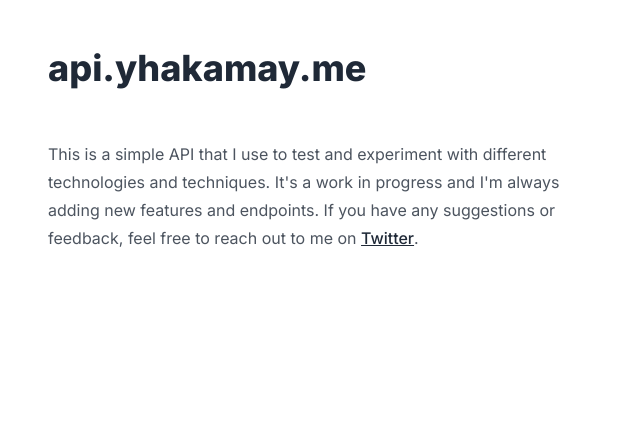
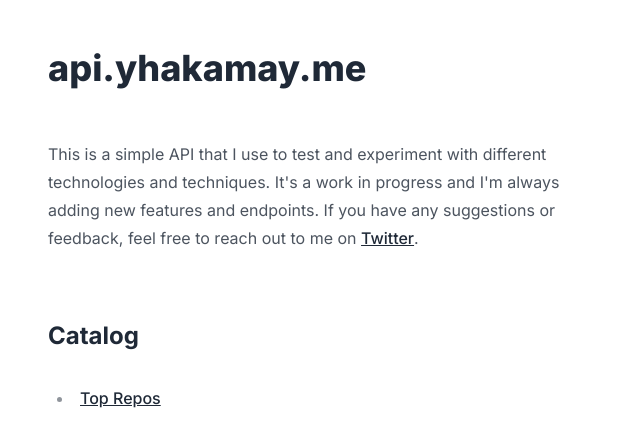
Before and after one commit to yhakamay/me-api, a Next.js app: page / in a window 1280 px wide. Shown: the top 446 px of the page, without its empty margins (0-640 px from the left). Built offline with nearby package versions, Linux system fonts and the light colour scheme.

Commit message:
add catalog to the welcome page

```diff
--- a/src/app/page.tsx
+++ b/src/app/page.tsx
@@ -1,3 +1,5 @@
+import Link from "next/link";
+
 export default function Home() {
   return (
     <main className="flex min-h-screen flex-col p-8 lg:p-12 prose">
@@ -16,6 +18,12 @@
         </a>
         .
       </p>
+      <h2>Catalog</h2>
+      <ul>
+        <li>
+          <Link href="/top-repos">Top Repos</Link>
+        </li>
+      </ul>
     </main>
   );
 }
```
